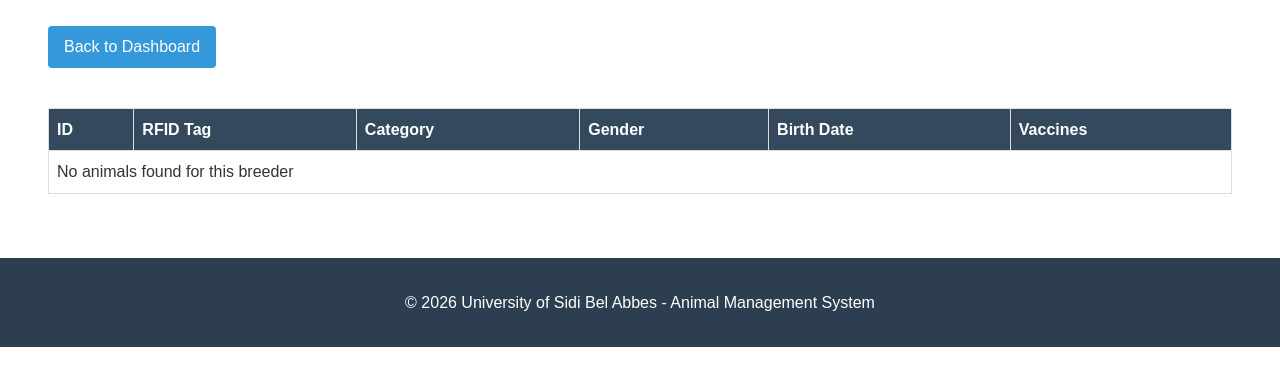
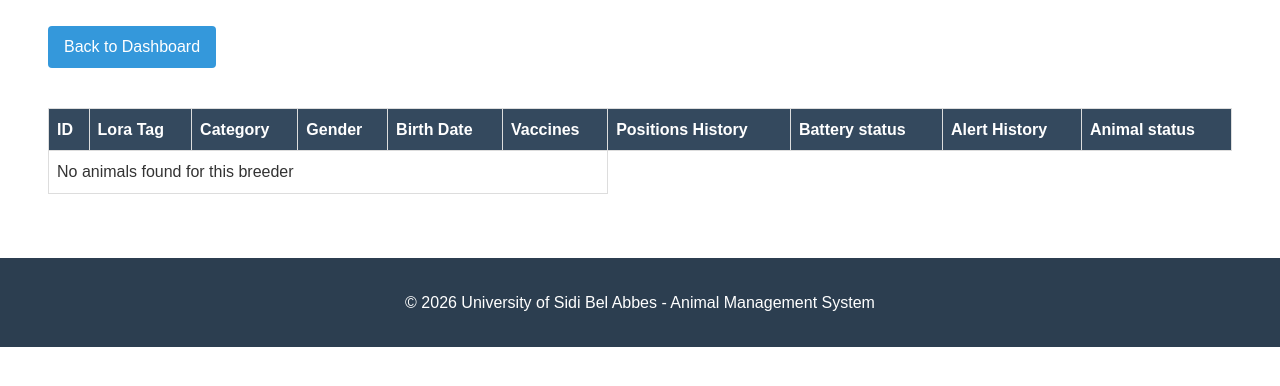
Before and after one commit to animalmanagementbouclelora2526/animal_management, a Flask app: page /admin/breeder_animals/1 in a window 1280 px wide. Shown: the part 248-634 px from the top of the page. Run offline with Flask 3, Linux system fonts and the light colour scheme; the visitor is signed in with stand-in values (Sample User, id 1); data that the repository does not hold is empty; parts of the project's set-up code (start-up, migrations or seed data) failed here and were passed over.

Commit message:
Update breeder_animals.html

```diff
--- a/templates/admin/breeder_animals.html
+++ b/templates/admin/breeder_animals.html
@@ -10,22 +10,30 @@
             <thead>
                 <tr>
                     <th>ID</th>
-                    <th>RFID Tag</th>
+                    <th>Lora Tag</th>
                     <th>Category</th>
                     <th>Gender</th>
                     <th>Birth Date</th>
                     <th>Vaccines</th>
+                    <th>Positions History </th>
+                    <th>Battery status</th>
+                    <th>Alert History</th>
+                    <th>Animal status</th>
                 </tr>
             </thead>
             <tbody>
                 {% for animal in animals %}
                     <tr>
                         <td>{{ animal.ID }}</td>
-                        <td>{{ animal.RFID_tag }}</td>
+                        <td>{{ animal.MAC }}</td>
                         <td>{{ animal.Category }}</td>
                         <td>{{ animal.Gender }}</td>
                         <td>{{ animal.Birth_date }}</td>
                         <td>{{ animal.Vaccines }}</td>
+                        <td>{{ animal.position }}</td>
+                        <td>{{ animal.battery }}</td>
+                        <td>{{ animal.alert }}</td>
+                        <td>{{ animal.status }}</td>
                     </tr>
                 {% else %}
                     <tr>
```
